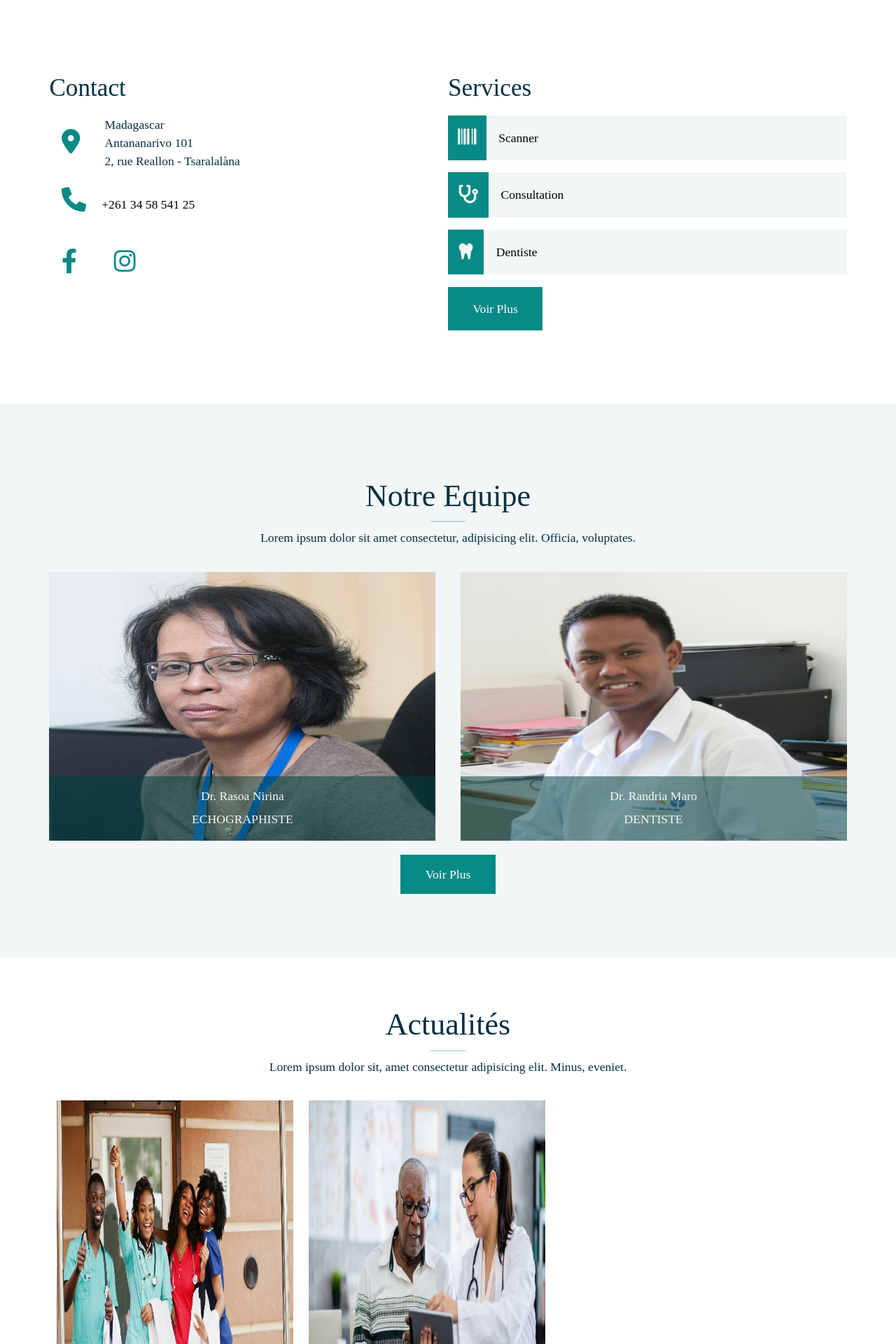
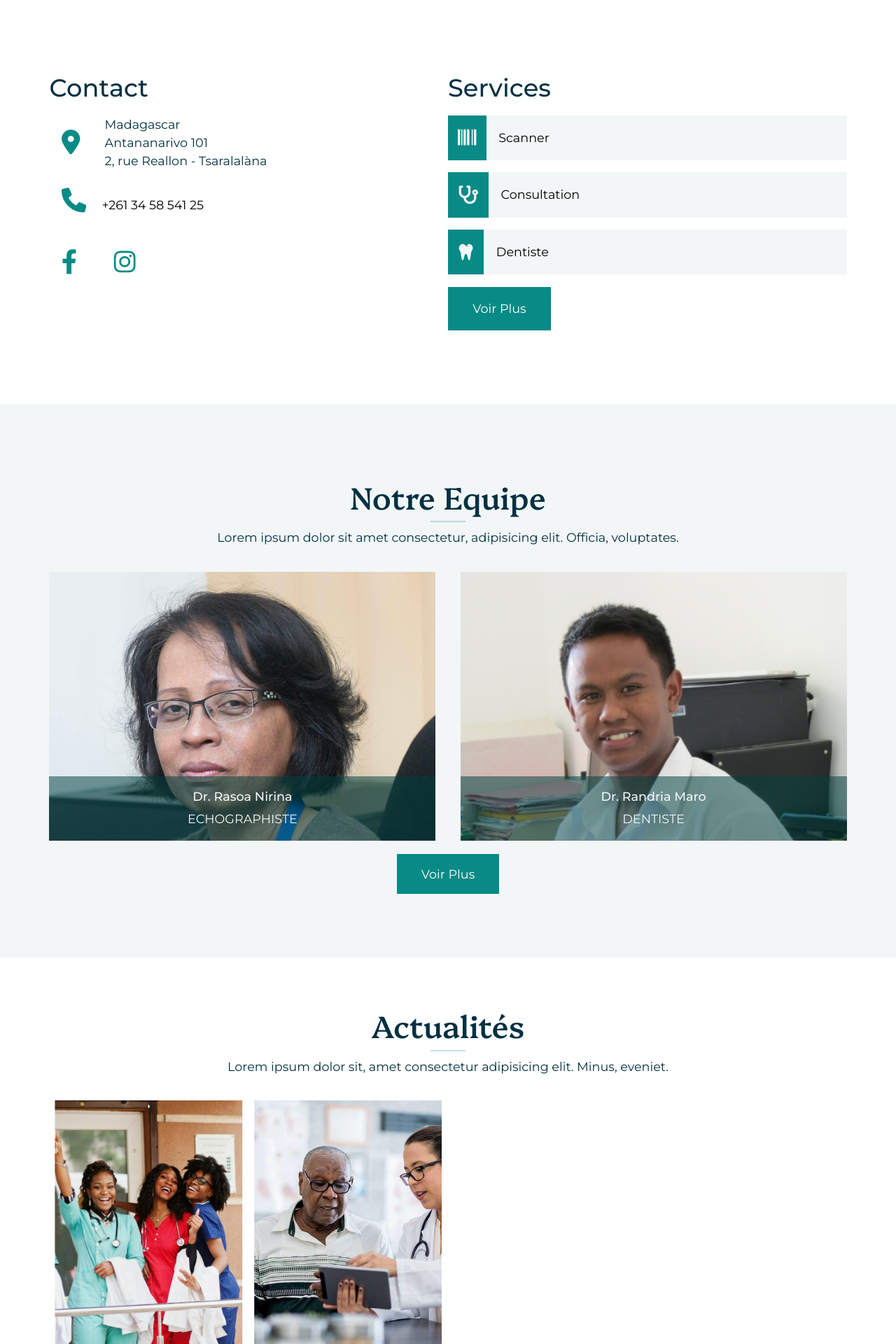
Before and after one commit to rico-safidy/medical-center, a PHP site: page /pages/acceuil.php in a window 1280 px wide. Shown: the part 800-2720 px from the top of the page at 70% size. Run offline with PHP 8.4, Linux system fonts and the light colour scheme; data comes from the database, SQL or seed files in the repository; some libraries are stand-ins or nearby versions.

Commit message:
Add some change to home view

```diff
--- a/pages/acceuil.php
+++ b/pages/acceuil.php
@@ -28,7 +28,9 @@
             <?php } elseif (isset($_SESSION['role']) && $_SESSION['role'] === 'admin') { ?>
                 <a href="../security/deconnexion.php" class="btn btn-secondary">Deconnexion</a>
             <?php } else { ?>
-                <a href="connexion.php" class="btn btn-secondary" id="open-connexion-btn">Connexion</a>
+                <div class="header-content-container_btn">
+                    <a href="connexion.php" class="btn btn-secondary" id="open-connexion-btn">Connexion</a>
+                </div>
             <?php } ?>
 
         </div>
@@ -127,7 +129,9 @@
 
         <?php foreach ($teams as $team) { ?>
             <div class="equipe-card-item">
-                <img src="../upload/<?= $team['profile'] ?>" alt="" class="equipe-card-img">
+                <div class="equipe-card-item-img_container">
+                    <img src="../upload/<?= $team['profile'] ?>" alt="" class="equipe-card-img">
+                </div>
                 <div class="equipe-card-desc">
                     <h2 class="subtitle equipe-card-name">Dr. <?= $team['name'] ?> <?= $team['lastname'] ?></h2>
                     <p class="para equipe-card-post mb-0"><?= $team['speciality'] ?></p>
@@ -207,7 +211,9 @@
     <div class="actuality-card">
         <?php foreach ($actu as $item) { ?>
             <div class="actuality-card-item">
-                <img src="../upload/<?= $item['image'] ?>" class="actuality-card-item-img" alt="">
+                <div class="actuality-card-item-img_container">
+                    <img src="../upload/<?= $item['image'] ?>" class="actuality-card-item-img" alt="">
+                </div>
                 <div class="actuality-card-item-desc">
                     <h3 class="actuality-card-item-title"><?= $item['title'] ?></h6>
                         <p class="actuality-card-item-para"><?= $item['content'] ?></p>
--- a/public/css/style.css
+++ b/public/css/style.css
@@ -1,6 +1,14 @@
 @font-face {
   font-family: "josefin";
-  src: url("/public/font/JosefinSans-VariableFont_wght.ttf");
+  src: url("../font/JosefinSans-VariableFont_wght.ttf");
+}
+@font-face {
+  font-family: "montserrat";
+  src: url("../font/Montserrat-VariableFont_wght.ttf");
+}
+@font-face {
+  font-family: "platypi";
+  src: url("../font/Platypi-VariableFont_wght.ttf");
 }
 .btn {
   font-size: 1rem;
@@ -303,7 +311,7 @@
   margin: 0;
   padding: 0;
   box-sizing: border-box;
-  font-family: "montserrat";
+  font-family: "montserrat", sans-serif;
 }
 
 html {
@@ -383,13 +391,16 @@
 .header-content {
   background: linear-gradient(rgba(59, 59, 59, 0.568627451), rgba(20, 21, 21, 0.8117647059)), url("../../public/images/dr-paysage.jpg");
   background-size: cover;
-  background-position: center;
+  background-position: top;
   padding: 4rem;
   min-height: 90vh;
   display: flex;
 }
 .header-content-left {
   flex: 1;
+  display: flex;
+  flex-direction: column;
+  gap: 2rem;
 }
 .header-content-right {
   flex: 1;
@@ -412,6 +423,7 @@
 .header-content-right-line {
   width: 40px;
   border: 1px solid #f2f6f7;
+  margin-block: 0.5rem;
 }
 .header-content-right-para {
   color: #f2f6f7;
@@ -422,7 +434,6 @@
 .header-content-title {
   color: #f2f6f7;
   font-size: 2.5rem;
-  margin-bottom: 1rem;
 }
 .header-content-title-style {
   font-family: "platypi";
@@ -430,7 +441,9 @@
 }
 .header-content-para {
   color: #f2f6f7;
-  margin: 2rem 0;
+}
+.header-content-container_btn {
+  margin-top: 2rem;
 }
 
 .connexion {
@@ -620,9 +633,13 @@
   transform: translateY(0);
   height: 100%;
 }
+.equipe-card-img_container {
+  width: 100%;
+  height: 100%;
+}
 .equipe-card-img {
   width: 100%;
-  height: 100%;
+  object-fit: cover;
 }
 .equipe-card-desc {
   padding: 1rem 0;
@@ -716,6 +733,7 @@
 }
 .actuality-card-item {
   position: relative;
+  overflow: hidden;
   flex: 1;
   aspect-ratio: 3/4;
   transition: 0.2s;
@@ -730,9 +748,14 @@
 .actuality-card-item-title {
   font-weight: bold;
 }
+.actuality-card-item-img_container {
+  width: 100%;
+  height: 100%;
+}
 .actuality-card-item-img {
   width: 100%;
   height: 100%;
+  object-fit: cover;
   transform: rotateY(160deg);
   transition: 0.6s;
 }
--- a/public/sass/base/_base.scss
+++ b/public/sass/base/_base.scss
@@ -4,7 +4,7 @@
     margin: 0;
     padding: 0;
     box-sizing: border-box;
-    font-family: 'montserrat';
+    font-family: 'montserrat', sans-serif;
 }
 
 html {
```
Also changed, not shown: public/sass/pages/_acceuil.scss (+22 -5 lines), public/sass/utils/_variable.scss (+9 -9 lines), 1 other file.
